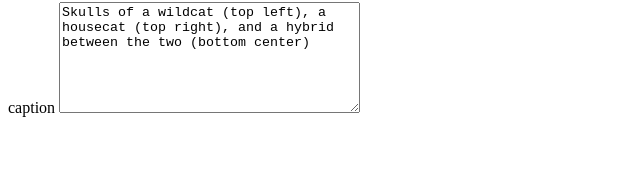
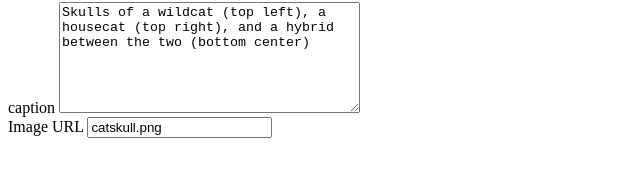
Before and after one commit to justinliang1020/fake-wikipedia, a SvelteKit app: page / in a window 1280 px wide. Shown: the part 365-542 px from the top of the page, without its empty margins (0-640 px from the left). Built offline with nearby package versions, Linux system fonts and the light colour scheme.

Commit message:
add imagesrc text input

```diff
--- a/src/routes/+page.svelte
+++ b/src/routes/+page.svelte
@@ -4,11 +4,14 @@
 	let caption = $state(
 		'Skulls of a wildcat (top left), a housecat (top right), and a hybrid between the two (bottom center)'
 	);
+	let imageSrc = $state('catskull.png');
 </script>
 
-<ImageFigure {caption} imageSrc="catskull.png" />
+<ImageFigure {caption} {imageSrc} />
+<label for="caption">caption</label>
+<textarea bind:value={caption} id="caption" rows="7" cols="35"></textarea>
 
-<form>
-	<label for="caption">caption</label>
-	<textarea bind:value={caption} id="caption" rows="7" cols="35"></textarea>
-</form>
+<br />
+
+<label for="imageUrl">Image URL</label>
+<input type="text" id="imageUrl" name="Image URL" bind:value={imageSrc} />
```
